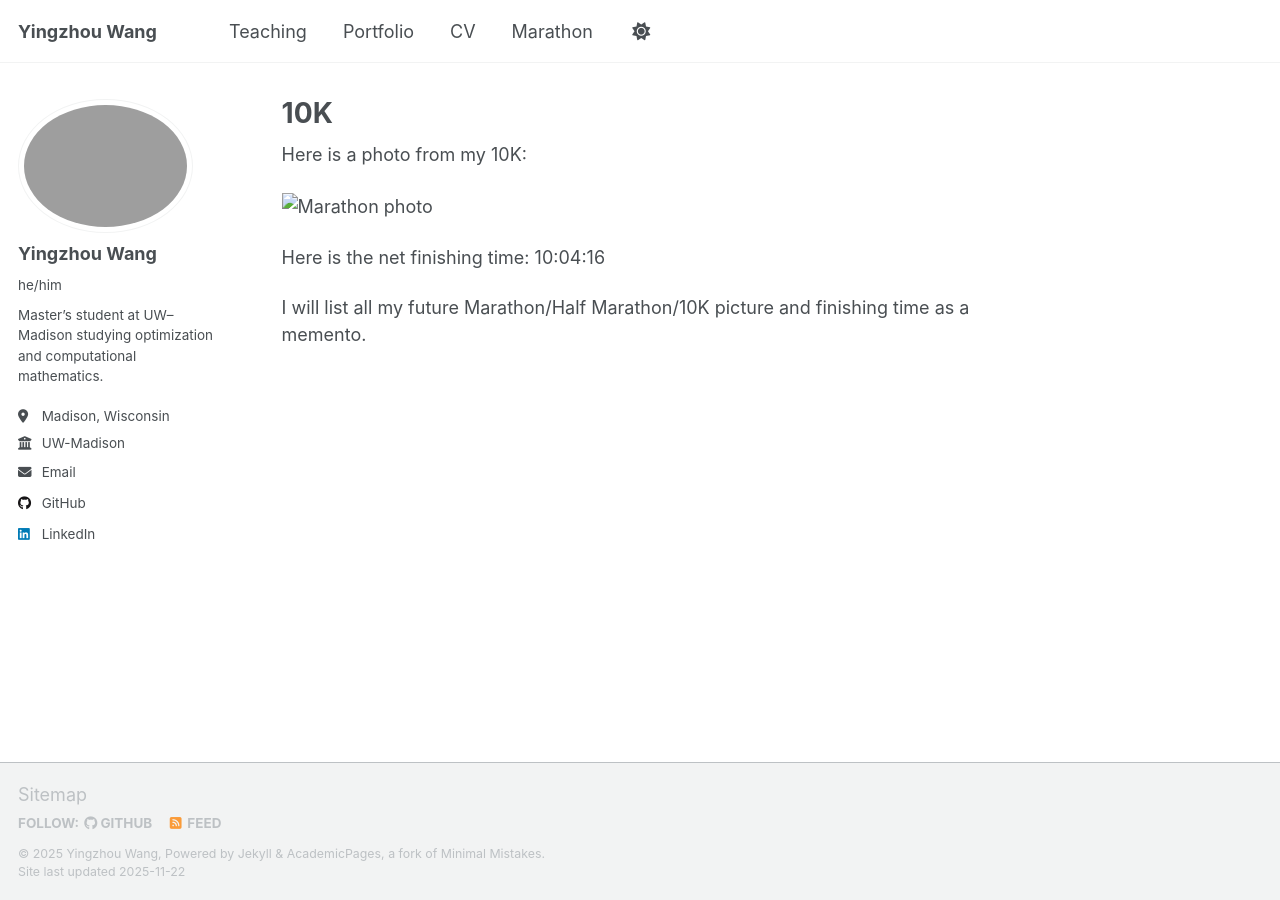
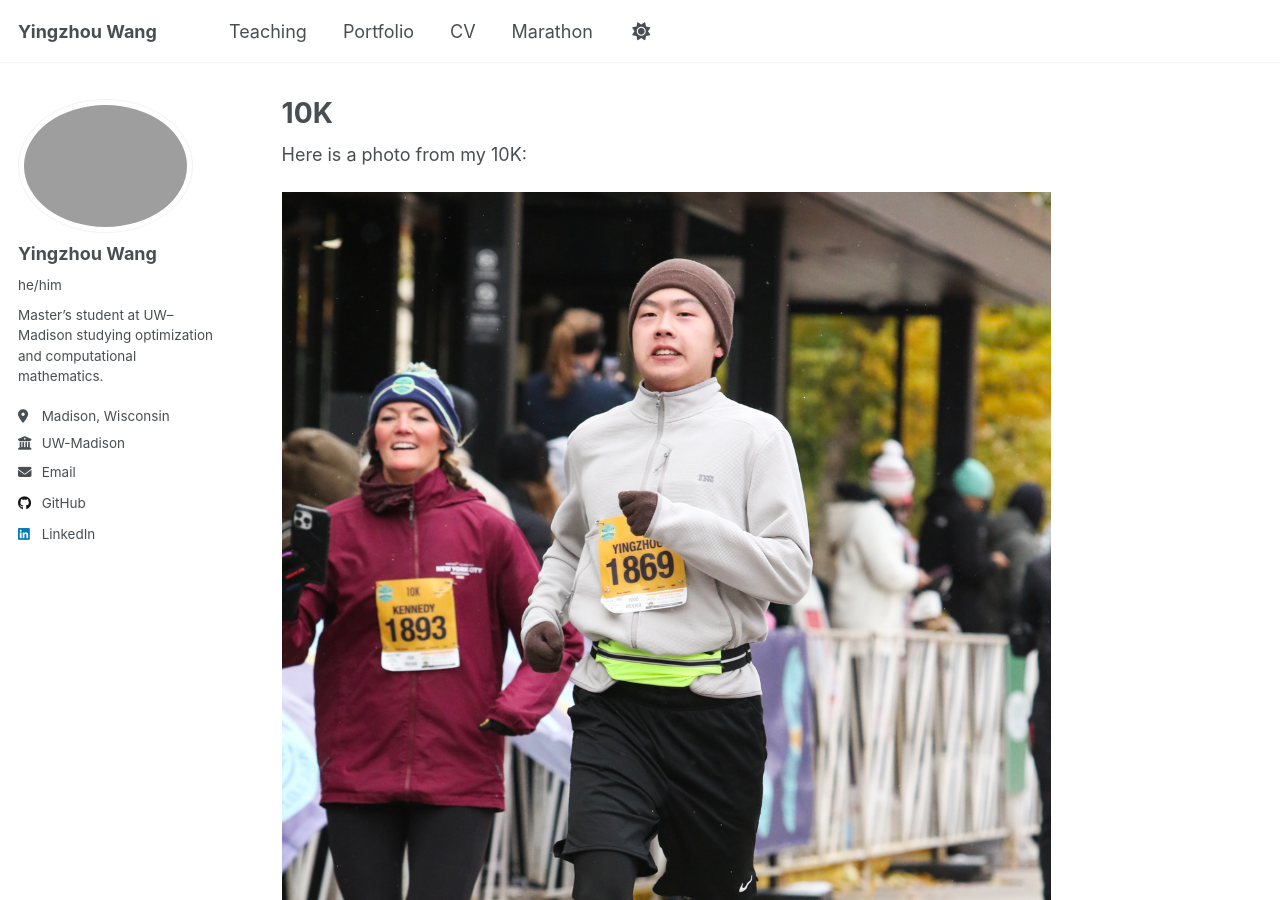
Before and after one commit to Joel-Wang-Math/Yingzhou-Wang, a Jekyll site: the page built from _pages/marathon.md, in a window 1280 px wide and 900 px high. Built offline with Jekyll 4.4.1, drawn with Linux system fonts in a browser that asks for light colours; a script that is not in the unit is left out.

Commit message:
Change marathon photo link to direct URL
Updated image link for marathon photo to use a direct URL.

```diff
--- a/_pages/marathon.md
+++ b/_pages/marathon.md
@@ -7,7 +7,7 @@ author_profile: true
 
 Here is a photo from my 10K:
 
-![Marathon photo](marathon.JPG)
+![Marathon photo](https://github.com/Joel-Wang-Math/Yingzhou-Wang/blob/master/images/marathon.JPG)
 
 Here is the net finishing time: 10:04:16
 
```
